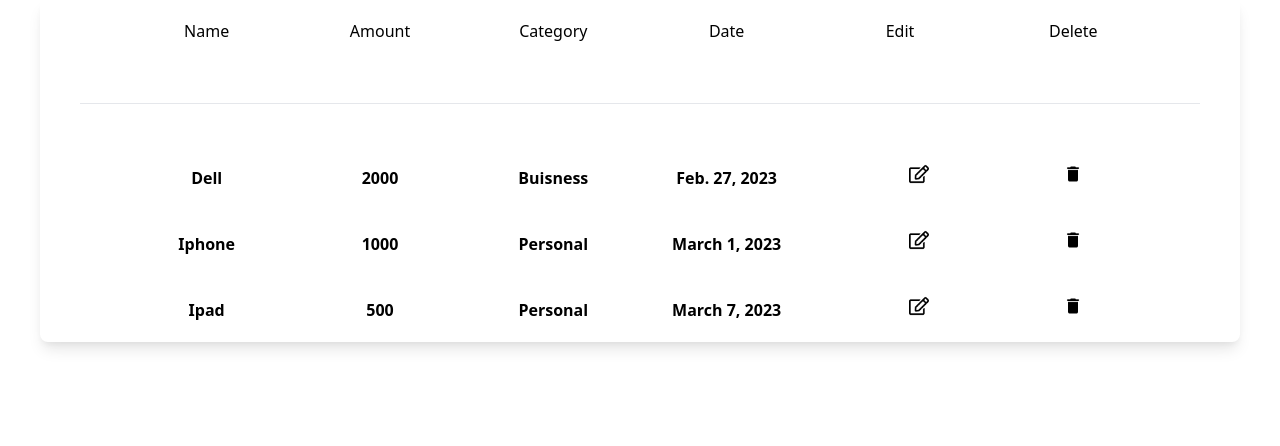
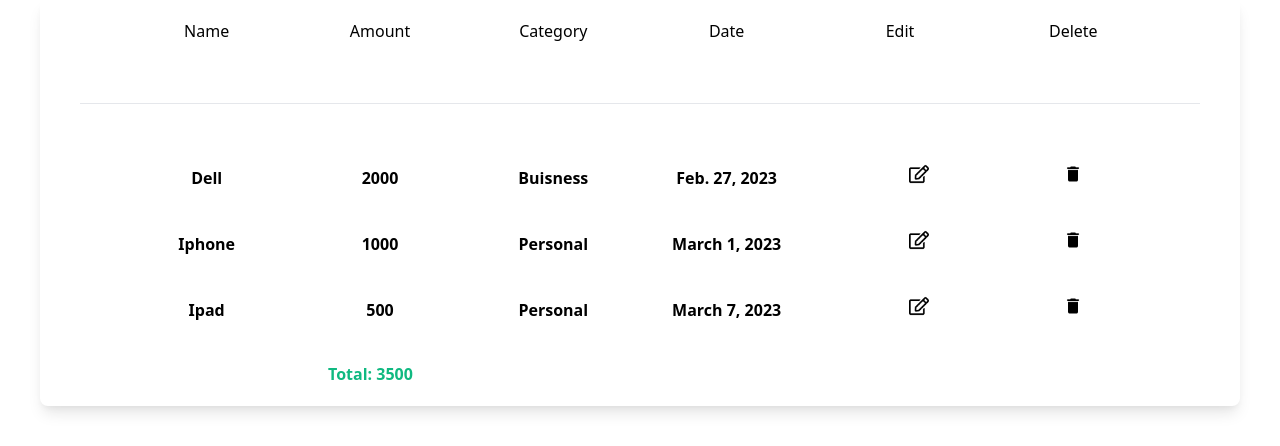
Before and after one commit to PiotrWirth/Expense_Tracker, a Django app: page / in a window 1280 px wide. Shown: the part 441-887 px from the top of the page. Before the commit the page ends 790 px from the top, so only its background shows below. Run offline with Django 4.2, Linux system fonts and the light colour scheme; data comes from the database, SQL or seed files in the repository; style sheets or scripts are compiled from the project's sources.

Commit message:
Added expense sum functionality

```diff
--- a/expense/tracker/templates/tracker/index.html
+++ b/expense/tracker/templates/tracker/index.html
@@ -63,6 +63,12 @@
             </span>
         </div>
         {% endfor %}
+        <div class='px-72 py-5'>
+        <span class='font-bold text-green-500'>
+            Total: {{ total_expenses.amount__sum }}
+        </span>
+        </div>
+
     </div>
 
 {% endblock content %}
--- a/expense/tracker/views.py
+++ b/expense/tracker/views.py
@@ -2,6 +2,7 @@
 from .forms import ExpenseForm
 from .models import Expense
 from django.http import HttpResponseRedirect
+from django.db.models import Sum
 # Create your views here.
 def index(request):
     if request.method =='POST':
@@ -11,8 +12,9 @@
             return HttpResponseRedirect('/')
 
     expenses = Expense.objects.all()
+    total_expenses = expenses.aggregate(Sum('amount'))
     expense_form = ExpenseForm()
-    return render(request,'tracker/index.html', {'expense_form':expense_form,'expenses':expenses})
+    return render(request,'tracker/index.html', {'expense_form':expense_form,'expenses':expenses,'total_expenses':total_expenses})
 
 def edit(request,id):
     expense = Expense.objects.get(id=id)
```
